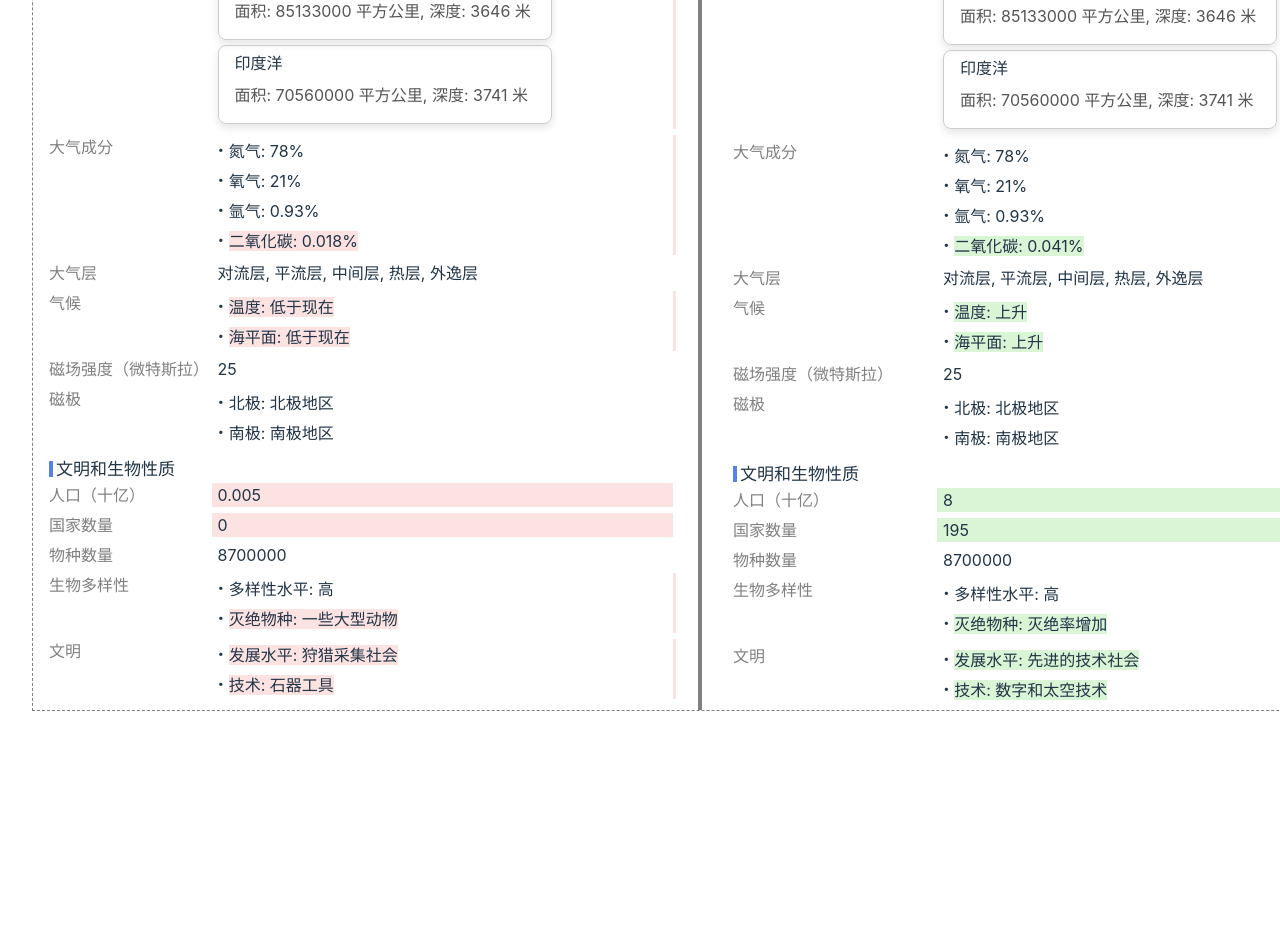
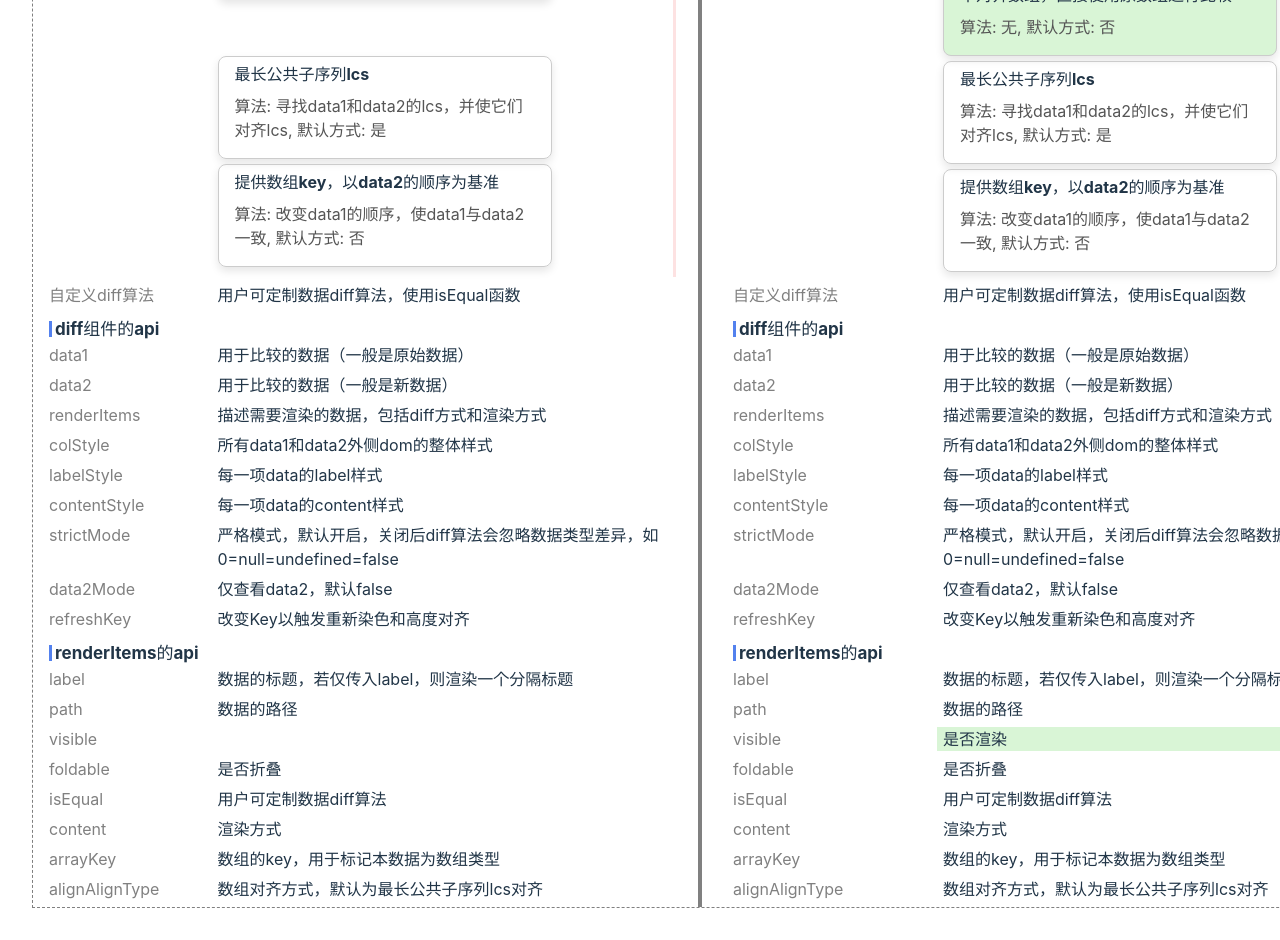
Before and after one commit to LittleWhite-Hai/react-diff-viz, a React (Vite) app: page / in a window 1280 px wide. Shown: the part 540-1480 px from the top of the page. Before the commit the page ends 1283 px from the top, so only its background shows below. Built offline with nearby package versions, Linux system fonts and the light colour scheme.

Commit message:
开发demo

```diff
--- a/src/App.tsx
+++ b/src/App.tsx
@@ -4,132 +4,77 @@ import Diff from "./diff";
 import Card from "./card";
 import InfoList from "./InfoList";
 
-const ancientEarth = {
-  name: "地球",
-  age: 4.52, // 单位：十亿年
-  timePeriod: "20,000年前",
-  type: "陆地行星",
-  galaxy: "银河系",
-  continents: [
-    "非洲",
-    "南极洲",
-    "亚洲",
-    "欧洲",
-    "北美洲",
-    "澳大利亚",
-    "南美洲",
-  ],
-  diameter: 12742, // 单位：公里
-  population: 0.005, // 单位：十亿，估计值
-  countries: 0, // 尚未形成现代国家
-  species: 8700000, // 物种数量变化不大
-  oceans: [
-    {
-      name: "大西洋",
-      area: 85133000, // 单位：平方公里
-      depth: 3646, // 单位：米
-    },
-    {
-      name: "印度洋",
-      area: 70560000, // 单位：平方公里
-      depth: 3741, // 单位：米
-    },
-  ],
-  atmosphere: {
-    composition: {
-      氮气: 78, // 百分比
-      氧气: 21, // 百分比
-      氩气: 0.93, // 百分比
-      二氧化碳: 0.018, // 百分比，较低的二氧化碳水平
-    },
-    layers: ["对流层", "平流层", "中间层", "热层", "外逸层"],
-  },
-  climate: {
-    temperature: "低于现在", // 较低的温度
-    seaLevel: "低于现在", // 较低的海平面
-  },
-  biodiversity: {
-    diversityLevel: "高", // 生物多样性仍然很高
-    extinctSpecies: "一些大型动物", // 一些大型动物灭绝
-  },
-  civilization: {
-    developmentLevel: "狩猎采集社会", // 以狩猎采集为主
-    technology: "石器工具", // 石器工具
-  },
-  magneticField: {
-    strength: 25, // 单位：微特斯拉
-    poles: {
-      north: "北极地区",
-      south: "南极地区",
-    },
-  },
-};
 
-const currentEarth = {
-  name: "地球",
-  age: 4.52, // 单位：十亿年
-  timePeriod: "现在",
-  type: "陆地行星",
-  galaxy: "银河系",
-  continents: [
-    "非洲",
-    "南极洲",
-    "亚洲",
-    "欧洲",
-    "北美洲",
-    "澳大利亚",
-    "南美洲",
-  ],
-  diameter: 12742, // 单位：公里
-  population: 8, // 单位：十亿，估计值
-  countries: 195, // 现代国家数量
-  species: 8700000, // 物种数量
-  oceans: [
-    {
-      name: "太平洋",
-      area: 168723000, // 单位：平方公里
-      depth: 3970, // 单位：米
-    },
-    {
-      name: "大西洋",
-      area: 85133000, // 单位：平方公里
-      depth: 3646, // 单位：米
-    },
-    {
-      name: "印度洋",
-      area: 70560000, // 单位：平方公里
-      depth: 3741, // 单位：米
-    },
-  ],
-  atmosphere: {
-    composition: {
-      氮气: 78, // 百分比
-      氧气: 21, // 百分比
-      氩气: 0.93, // 百分比
-      二氧化碳: 0.041, // 百分比，较高的二氧化碳水平
-    },
-    layers: ["对流层", "平流层", "中间层", "热层", "外逸层"],
-  },
-  climate: {
-    temperature: "上升", // 温度上升
-    seaLevel: "上升", // 海平面上升
-  },
-  biodiversity: {
-    diversityLevel: "高", // 生物多样性仍然很高
-    extinctSpecies: "灭绝率增加", // 灭绝率增加
-  },
-  civilization: {
-    developmentLevel: "先进的技术社会", // 高度发达的技术社会
-    technology: "数字和太空技术", // 数字和太空技术
-  },
-  magneticField: {
-    strength: 25, // 单位：微特斯拉
-    poles: {
-      north: "北极地区",
-      south: "南极地区",
-    },
-  },
-};
+
+
+const data1 = {
+  组件名称: "rediff",
+  简介: "功能强大的、集成数据diff算法与数据渲染的组件",
+  包体积: "131kb",
+  技术栈: "react",
+  npm依赖: ["react", "lodash"],
+  和其他组件的区别: "不同于jsdiff和microdiff仅提供diff算法，rediff还提供数据渲染功能",
+  是否为ts项目: true,
+  基础类型: "默认使用===比较基础类型，若将strictMode设置为true，则忽略类型差异",
+  对象类型: "子元素均不变则认为相等，否则认为不相等",
+  数组类型: "先对齐两数组，再逐个比较数组元素",
+  数组对齐方式: [{ 对齐方式: "最长公共子序列lcs", 算法: "寻找data1和data2的lcs，并使它们对齐lcs", 默认方式: true }, { 对齐方式: "提供数组key，以data2的顺序为基准", 算法: "改变data1的顺序，使data1与data2一致" }],
+  自定义diff算法: "用户可定制数据diff算法，使用isEqual函数",
+
+  data1: "用于比较的数据（一般是原始数据）",
+  data2: "用于比较的数据（一般是新数据）",
+  renderItems: "描述需要渲染的数据，包括diff方式和渲染方式",
+  colStyle: "所有data1和data2外侧dom的整体样式",
+  labelStyle: "每一项data的label样式",
+  contentStyle: "每一项data的content样式",
+  strictMode: "严格模式，默认开启，关闭后diff算法会忽略数据类型差异，如0=null=undefined=false",
+  data2Mode: "仅查看data2，默认false",
+  refreshKey: "改变Key以触发重新染色和高度对齐",
+
+  label: "数据的标题，若仅传入label，则渲染一个分隔标题",
+  path: "数据的路径",
+
+  foldable: "是否折叠",
+  isEqual: "用户可定制数据diff算法",
+  content: "渲染方式",
+  arrayKey: "数组的key，用于标记本数据为数组类型",
+  alignAlignType: "数组对齐方式，默认为最长公共子序列lcs对齐",
+} as any;
+
+const data2 = {
+  组件名称: "rediff(react-diff)",
+  简介: "功能强大的、集成数据diff算法与数据渲染的组件",
+  包体积: "131kb",
+  技术栈: "react",
+  npm依赖: ["react", "lodash"],
+  和其他组件的区别: "不同于jsdiff和microdiff仅提供diff算法，rediff还提供数据渲染功能",
+  是否为ts项目: true,
+  基础类型: "默认使用===比较基础类型，若将strictMode设置为true，则忽略类型差异",
+  对象类型: "子元素均不变则认为相等，否则认为不相等",
+  数组类型: "先对齐两数组，再逐个比较数组元素",
+  数组对齐方式: [{ 对齐方式: "不对齐数组，直接使用原数组进行比较" }, { 对齐方式: "最长公共子序列lcs", 算法: "寻找data1和data2的lcs，并使它们对齐lcs", 默认方式: true }, { 对齐方式: "提供数组key，以data2的顺序为基准", 算法: "改变data1的顺序，使data1与data2一致" }],
+  自定义diff算法: "用户可定制数据diff算法，使用isEqual函数",
+
+  data1: "用于比较的数据（一般是原始数据）",
+  data2: "用于比较的数据（一般是新数据）",
+  renderItems: "描述需要渲染的数据，包括diff方式和渲染方式",
+  colStyle: "所有data1和data2外侧dom的整体样式",
+  labelStyle: "每一项data的label样式",
+  contentStyle: "每一项data的content样式",
+  strictMode: "严格模式，默认开启，关闭后diff算法会忽略数据类型差异，如0=null=undefined=false",
+  data2Mode: "仅查看data2，默认false",
+  refreshKey: "改变Key以触发重新染色和高度对齐",
+
+  label: "数据的标题，若仅传入label，则渲染一个分隔标题",
+  path: "数据的路径",
+  visible: "是否渲染",
+  foldable: "是否折叠",
+  isEqual: "用户可定制数据diff算法",
+  content: "渲染方式",
+  arrayKey: "数组的key，用于标记本数据为数组类型",
+  alignAlignType: "数组对齐方式，默认为最长公共子序列lcs对齐",
+} as any;
+
 
 function App() {
   const [count, setCount] = useState(0);
@@ -137,168 +82,154 @@ function App() {
   return (
     <>
       <h1>Rediff</h1>
+      <button onClick={() => {
+        setTimeout(() => {
+          setCount(count + 1);
+        }, 1000);
+      }}>
+        count: {count}
+      </button>
 
       <Diff
         strictMode={false}
-        data1={ancientEarth}
-        data2={currentEarth}
+        data1={data1}
+        data2={data2}
+        refreshKey={count}
         renderItems={[
           {
-            label: "名称",
-            path: "name",
+            label: "组件名称",
+            path: "组件名称",
           },
           {
-            label: "物理性质",
+            label: "简介",
+            path: "简介",
           },
           {
-            label: "年龄（十亿年）",
-            path: "age",
-            isEqual: (a, b) => Math.abs(a - b) < 0.1,
+            label: "包体积",
+            path: "包体积",
+          },
+          // {
+          //   label: "技术栈",
+          //   path: "技术栈",
+          //   arrayKey: "",
+          //   content: (v: any) => {
+          //     console.log('v', v);
+          //     // return v
+          //     return v.join("+");
+          //   },
+          // },
+          {
+            label: "npm依赖",
+            path: "npm依赖",
           },
           {
-            label: "时期",
-            path: "timePeriod",
+            label: "和其他组件的区别",
+            path: "和其他组件的区别",
           },
           {
-            label: "类型",
-            path: "type",
+            label: "是否为ts项目",
+            path: "是否为ts项目",
           },
           {
-            label: "星系",
-            path: "galaxy",
+            label: "基础类型",
+            path: "基础类型",
           },
           {
-            label: "直径（公里）",
-            path: "diameter",
+            label: "对象类型",
+            path: "对象类型",
           },
           {
-            label: "大陆",
-            path: "continents",
-            content: (v) => v.join(", "),
+            label: "数组类型",
+            path: "数组类型",
           },
           {
-            label: "海洋",
-            path: "oceans",
-            arrayKey: "name",
+            label: "数组对齐方式",
+            path: "数组对齐方式",
+            arrayKey: "对齐方式",
             content: (v: any) => {
-              return v.map((ocean: any) => (
+              return v.map((item: any, idx: string) => (
                 <Card
-                  pathPrefix="oceans"
-                  key={ocean.name}
-                  title={ocean.name}
-                  content={`面积: ${ocean.area} 平方公里, 深度: ${ocean.depth} 米`}
+                  pathPrefix={"数组对齐方式." + idx}
+                  key={item.对齐方式}
+                  title={item.对齐方式}
+                  content={`算法: ${item.算法 || '无'}, 默认方式: ${item.默认方式 ? '是' : '否'}`}
                 />
               ));
             },
           },
           {
-            label: "大气成分",
-            path: "atmosphere.composition",
-            content: (v) => (
-              <InfoList
-                items={Object.entries(v).map(([key, value]) => ({
-                  label: key,
-                  value: `${value}%`,
-                  path: `atmosphere.composition.${key}`,
-                }))}
-              />
-            ),
+            label: "自定义diff算法",
+            path: "自定义diff算法",
+          },
+          { label: "diff组件的api" },
+          {
+            label: "data1",
+            path: "data1",
           },
           {
-            label: "大气层",
-            path: "atmosphere.layers",
-            content: (v) => v.join(", "),
+            label: "data2",
+            path: "data2",
           },
           {
-            label: "气候",
-            path: "climate",
-            content: (v) => (
-              <InfoList
-                items={[
-                  {
-                    label: "温度",
-                    value: v.temperature,
-                    path: "climate.temperature",
+            label: "renderItems",
+            path: "renderItems",
           },
           {
-                    label: "海平面",
-                    value: v.seaLevel,
-                    path: "climate.seaLevel",
-                  },
-                ]}
-              />
-            ),
+            label: "colStyle",
+            path: "colStyle",
           },
           {
-            label: "磁场强度（微特斯拉）",
-            path: "magneticField.strength",
+            label: "labelStyle",
+            path: "labelStyle",
           },
           {
-            label: "磁极",
-            path: "magneticField.poles",
-            content: (v) => (
-              <InfoList
-                items={[
-                  { label: "北极", value: v.north },
-                  { label: "南极", value: v.south },
-                ]}
-              />
-            ),
+            label: "contentStyle",
+            path: "contentStyle",
           },
           {
-            label: "文明和生物性质",
+            label: "strictMode",
+            path: "strictMode",
           },
           {
-            label: "人口（十亿）",
-            path: "population",
+            label: "data2Mode",
+            path: "data2Mode",
           },
           {
-            label: "国家数量",
-            path: "countries",
+            label: "refreshKey",
+            path: "refreshKey",
+          },
+          { label: "renderItems的api" },
+          {
+            label: "label",
+            path: "label",
           },
           {
-            label: "物种数量",
-            path: "species",
+            label: "path",
+            path: "path",
           },
           {
-            label: "生物多样性",
-            path: "biodiversity",
-            content: (v) => (
-              <InfoList
-                items={[
-                  {
-                    label: "多样性水平",
-                    value: v.diversityLevel,
-                    path: "biodiversity.diversityLevel",
+            label: "visible",
+            path: "visible",
           },
           {
-                    label: "灭绝物种",
-                    value: v.extinctSpecies,
-                    path: "biodiversity.extinctSpecies",
-                  },
-                ]}
-              />
-            ),
+            label: "foldable",
+            path: "foldable",
           },
           {
-            label: "文明",
-            path: "civilization",
-            content: (v) => (
-              <InfoList
-                items={[
-                  {
-                    label: "发展水平",
-                    value: v.developmentLevel,
-                    path: "civilization.developmentLevel",
+            label: "isEqual",
+            path: "isEqual",
           },
           {
-                    label: "技术",
-                    value: v.technology,
-                    path: "civilization.technology",
+            label: "content",
+            path: "content",
           },
-                ]}
-              />
-            ),
+          {
+            label: "arrayKey",
+            path: "arrayKey",
+          },
+          {
+            label: "alignAlignType",
+            path: "alignAlignType",
           },
         ]}
         labelStyle={{ width: "25%" }}
--- a/src/card.tsx
+++ b/src/card.tsx
@@ -12,7 +12,7 @@ const styles = {
     margin: "0 0 8px 0",
     fontSize: "1.0em", // 调整字体大小
     textAlign: "left", // 左对齐
-    width: "70px",
+
   },
   content: {
     margin: 0,
@@ -30,7 +30,7 @@ const Card = ({
   pathPrefix: string;
 }) => {
   return (
-    <div style={styles.card}>
+    <div style={styles.card} >
       {title && content && (
         <>
           <h2 style={styles.title}>{title}</h2>
--- a/src/diff.tsx
+++ b/src/diff.tsx
@@ -18,7 +18,7 @@ import {
   RenderItems,
   ContentType,
   LabelType,
-  FieldItem,
+  RenderItem,
 } from "./types";
 
 function getFieldPathMap<T extends DataTypeBase>(renderItems: RenderItems<T>) {
@@ -115,7 +115,7 @@ function getPathLabel<T extends DataTypeBase>(
 }
 
 function RenderFieldItem<T extends DataTypeBase>(props: {
-  fieldItem: FieldItem<T>;
+  fieldItem: RenderItem<T>;
   data: T;
   data1: T;
   data2: T;
@@ -135,6 +135,9 @@ function RenderFieldItem<T extends DataTypeBase>(props: {
     [data1, data2, type, fieldItem.path]
   );
   const isHeader = !fieldItem.path && !fieldItem.content;
+  if (fieldItem.visible === false) {
+    return null;
+  }
 
   return isHeader ? (
     <div
@@ -151,7 +154,7 @@ function RenderFieldItem<T extends DataTypeBase>(props: {
       <div
         style={{
           height: "16px",
-          width: "4px",
+          width: "3px",
           marginRight: "3px",
           marginTop: "4px",
           background: "rgb(83, 129, 238)",
@@ -222,12 +225,13 @@ export default function Diff<T extends DataTypeBase>(props: {
     style,
   } = props;
 
-  const { diffRes, alignedData1, alignedData2 } = useMemo(() => {
+  const { diffRes, alignedData1, alignedData2, arrayMap } = useMemo(() => {
     const {
       isEqualMap,
       arrayAlignLCSMap,
       arrayAlignCurrentDataMap,
       arrayNoAlignMap,
+      arrayMap
     } = getFieldPathMap(renderItems);
 
     const res = alignAndDiff({
@@ -240,7 +244,7 @@ export default function Diff<T extends DataTypeBase>(props: {
       strictMode,
     });
     console.log("res.diffRes:", res.diffRes);
-    return res;
+    return { ...res, arrayMap };
   }, [data1, data2, renderItems]);
 
   const containerWrapperRef = useRef<HTMLDivElement>(null);
@@ -249,10 +253,47 @@ export default function Diff<T extends DataTypeBase>(props: {
 
   const alignAndColorDoms = useCallback(() => {
     // 所有的path元素
-    const allElements1: NodeListOf<HTMLElement> =
-      wrapperRef1.current?.querySelectorAll(`[data-path]`) ?? ([] as any);
-    const allElements2: NodeListOf<HTMLElement> =
-      wrapperRef2.current?.querySelectorAll(`[data-path]`) ?? ([] as any);
+    const allElements1: Array<HTMLElement> =
+      Array.from(wrapperRef1.current?.querySelectorAll(`[data-path]`) ?? []) as Array<HTMLElement>;
+    const allElements2: Array<HTMLElement> =
+      Array.from(wrapperRef2.current?.querySelectorAll(`[data-path]`) ?? []) as Array<HTMLElement>;
+
+    // {
+    //   // 给所有数组元素添加data-path
+    //   const allArrayItemElements1: Array<HTMLElement> = []
+    //   allElements1.forEach((ele) => {
+    //     const path = ele.getAttribute("data-path");
+    //     const listChildren = ele.lastElementChild?.children
+    //     if (path && arrayMap[path] && listChildren) {
+    //       for (const idx in listChildren) {
+    //         const child = listChildren[idx] as HTMLElement
+    //         if (child instanceof HTMLElement && !child.getAttribute("data-path")) {
+    //           child.setAttribute("data-path", path + "." + idx);
+    //           allArrayItemElements1.push(child);
+    //         }
+
+    //       }
+    //     }
+    //   });
+    //   allElements1.push(...allArrayItemElements1);
+
+    //   const allArrayItemElements2: Array<HTMLElement> = []
+    //   allElements2.forEach((ele) => {
+    //     const path = ele.getAttribute("data-path");
+    //     const listChildren = ele.lastElementChild?.children
+    //     if (path && arrayMap[path] && listChildren) {
+    //       for (const idx in listChildren) {
+    //         const child = listChildren[idx] as HTMLElement
+    //         if (child instanceof HTMLElement && !child.getAttribute("data-path")) {
+    //           child.setAttribute("data-path", path + "." + idx);
+    //           allArrayItemElements2.push(child);
+    //         }
+    //       }
+    //     }
+    //   });
+    //   allElements2.push(...allArrayItemElements2);
+    // }
+
 
     // path对应dom关系
     const data1DomMap: Record<string, HTMLElement[]> = {};
@@ -327,11 +368,12 @@ export default function Diff<T extends DataTypeBase>(props: {
         }
       });
     });
+    console.log("pathMaxHeightMap:", pathMaxHeightMap);
     // 对齐高度1
     allElements1.forEach((ele) => {
       const path = ele.getAttribute("data-path");
       // 如果有子元素也需要diff对齐，则不对齐父亲高度
-      if (path && !ele.querySelectorAll(`[data-path]`).length) {
+      if (path) {
         const rect = ele.getBoundingClientRect();
         if (pathMaxHeightMap[path] > rect.height) {
           ele.style.height = Math.round(pathMaxHeightMap[path]) + "px";
@@ -342,14 +384,14 @@ export default function Diff<T extends DataTypeBase>(props: {
     allElements2.forEach((ele) => {
       const path = ele.getAttribute("data-path");
       // 如果有子元素也需要diff对齐，则不对齐父亲高度
-      if (path && !ele.querySelectorAll(`[data-path]`).length) {
+      if (path) {
         const rect = ele.getBoundingClientRect();
         if (pathMaxHeightMap[path] > rect.height) {
           ele.style.height = Math.round(pathMaxHeightMap[path]) + "px";
         }
       }
     });
-  }, [diffRes, wrapperRef1, wrapperRef2]);
+  }, [diffRes, arrayMap, wrapperRef1, wrapperRef2]);
 
   useEffect(() => {
     alignAndColorDoms();
@@ -368,6 +410,7 @@ export default function Diff<T extends DataTypeBase>(props: {
   const [dragStartEvent, setDragStartEvent] =
     useState<React.MouseEvent<HTMLDivElement, MouseEvent>>();
   const mainRef = useRef<any>(null);
+
   const handleMouseMove = throttle((e: MouseEvent) => {
     if (!dragStartEvent) return;
     const leftWidth = oldLeftWidth - (dragStartEvent.clientX - e.clientX);
@@ -395,7 +438,7 @@ export default function Diff<T extends DataTypeBase>(props: {
       document.removeEventListener("mousemove", handleMouseMove);
       document.removeEventListener("mouseup", handleMouseUp);
     };
-  }, [handleMouseMove]);
+  }, [dragStartEvent]);
   const body = useMemo(() => document.querySelector("body"), []);
 
   return (
@@ -450,6 +493,11 @@ export default function Diff<T extends DataTypeBase>(props: {
           setDragStartEvent(e);
           body!.style.cursor = "col-resize";
           body!.style.userSelect = "none";
+          containerWrapperRef.current?.querySelectorAll(`[data-path]`).forEach(i => {
+            if (i instanceof HTMLElement) {
+              i.style.height = "unset"
+            }
+          })
           setOldLeftWidth(leftWidth);
         }}
       ></div>
```
Also changed, not shown: src/types.ts (+2 -7 lines). Lines whose indentation alone changed are shown as unchanged.
